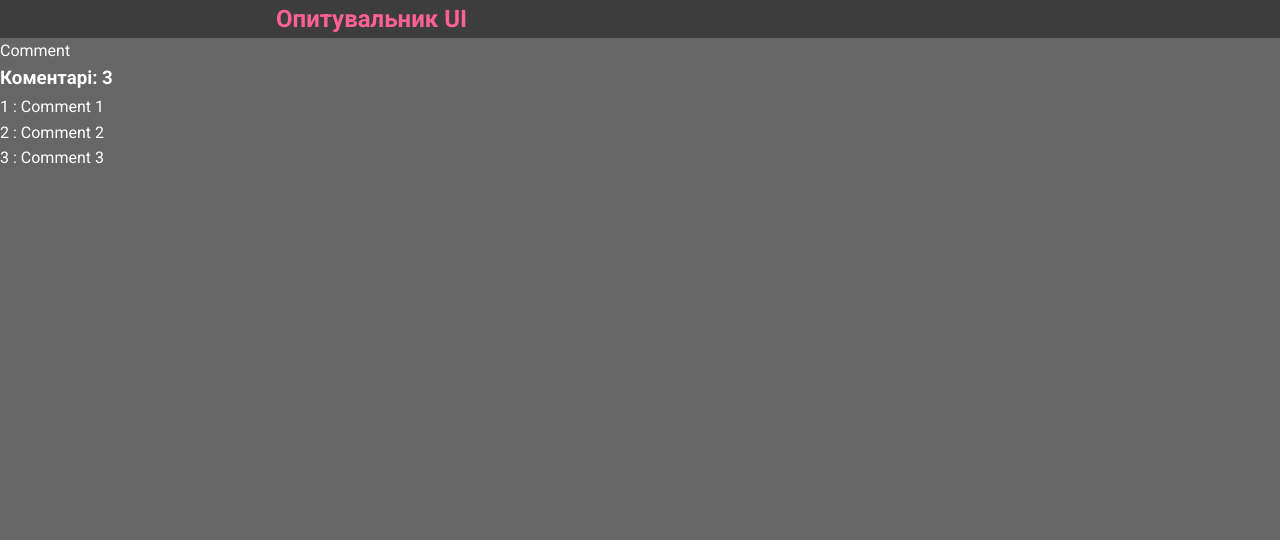
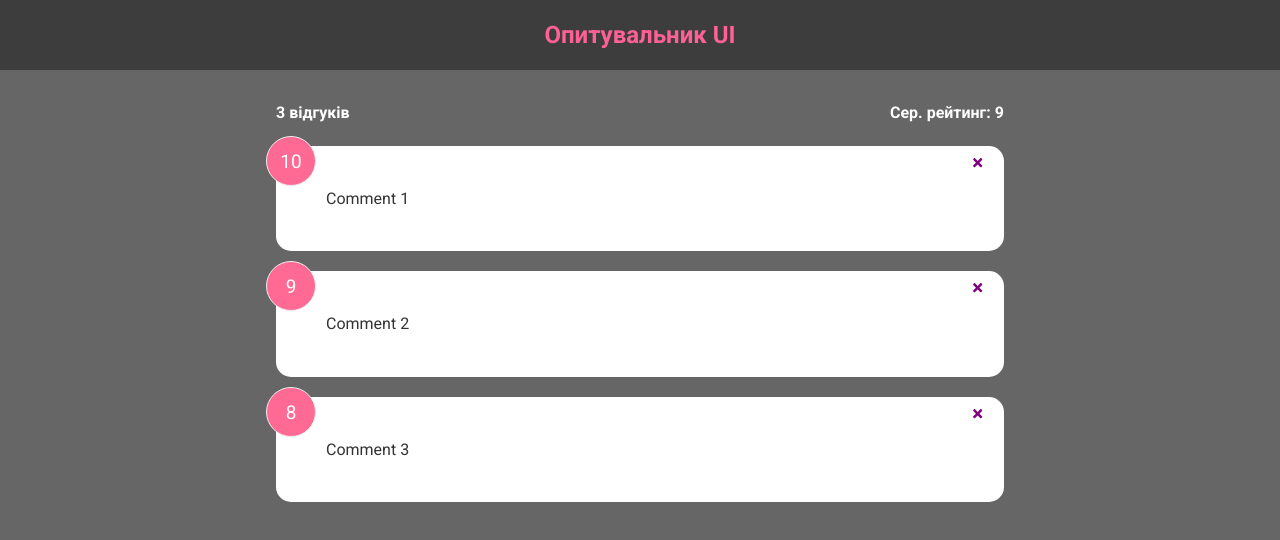
Before and after one commit to nat-dep-clg-chnu-cs/web-progarmming-2024, a React (Vite) app: page / in a window 1280 px wide. Shown: the top 540 px of the page. Built offline with nearby package versions, Linux system fonts and the light colour scheme.

Commit message:
Кінець Лекції №3
Signed-off-by: VVKo <v.v.kovdrysh@gmail.com>

```diff
--- a/package.json
+++ b/package.json
@@ -11,7 +11,8 @@
   },
   "dependencies": {
     "react": "^18.2.0",
-    "react-dom": "^18.2.0"
+    "react-dom": "^18.2.0",
+    "react-icons": "^5.0.1"
   },
   "devDependencies": {
     "@types/react": "^18.2.43",
--- a/src/App.jsx
+++ b/src/App.jsx
@@ -1,48 +1,32 @@
-import Hello from "./components/Hello"
+
 import Header from "./components/Header.jsx";
+import FeedbackData from "./data/FeedbackData.js";
+import {useState} from "react";
+import FeedBackList from "./components/FeedBackList.jsx";
+import FeedbackStat from "./components/FeedbackStat.jsx";
 
 
 function App() {
-    const msg = "Comment"
-    const showComment = true
+    const [feedbacks, setFeedbacks] = useState(FeedbackData)
 
-    const loading = false
-    const feedbacks = [
-        {
-            id: 1,
-            text: 'Comment 1',
-        },
-        {
-            id: 2,
-            text: 'Comment 2',
-        },
-        {
-            id: 3,
-            text: 'Comment 3',
-        },
-    ]
+    const deleteFeedback = (id) => {
+        if(window.confirm('Ви впевнені, що хочете видалити цей важливий відгук??')
+        ){
+            setFeedbacks(feedbacks.filter(msg => msg.id !== id))
+        }
 
-    const text = 'TEXT456'
+    }
 
-    if (loading) return (<div style={{backgroundColor: 'red'}}>Loading...</div>)
 
 
   return (
     <>
         <Header />
-        {showComment && msg }
+        <div className="container">
+            <FeedbackStat feedbacks={feedbacks} />
+            <FeedBackList feedbacks={feedbacks} handleDelete={deleteFeedback}/>
+        </div>
 
-        <h3>Коментарі: {feedbacks.length}</h3>
-      {/*<Hello />*/}
-        {showComment && (<>
-            <ul>
-                {feedbacks.map((val) => {
-                    return (
-                        <li key={val.id}>{val.id} : {val.text}</li>
-                    )
-                })}
-            </ul>
-        </>)}
     </>
   )
 }
--- /dev/null
+++ b/src/components/FeedBackItem.jsx
@@ -0,0 +1,17 @@
+import Card from "../shared/Card.jsx";
+import {FaTimes} from "react-icons/fa";
+
+
+const FeedBackItem = ({item, handleDelete}) => {
+    return (
+        <Card>
+            <div className="num-display"> {item.rating}</div>
+            <button className="close" onClick={()=>handleDelete(item.id)}>
+                <FaTimes color="purple" />
+            </button>
+            <div className="text-display">{item.text}</div>
+        </Card>
+    );
+};
+
+export default FeedBackItem;
--- /dev/null
+++ b/src/components/FeedBackList.jsx
@@ -0,0 +1,21 @@
+
+import FeedBackItem from "./FeedBackItem";
+
+const FeedBackList = ({feedbacks, handleDelete}) => {
+
+    if(!feedbacks || feedbacks.length === 0) {
+        return <p>Повідомлень немає</p>
+    }
+
+
+    return (
+        <div className="feedback-list">
+            {feedbacks.map((item) => (
+                <FeedBackItem key={item.id} item={item} handleDelete={handleDelete} />
+                ))}
+
+        </div>
+    );
+};
+
+export default FeedBackList;
--- /dev/null
+++ b/src/components/FeedbackStat.jsx
@@ -0,0 +1,15 @@
+
+
+const FeedbackStat = ({feedbacks}) => {
+    let average = feedbacks.reduce((sum, cur) => sum + +cur.rating, 0)/feedbacks.length
+    average = average.toFixed(1).replace(/[.,]0$/,'')
+
+    return (
+        <div className="feedback-stats">
+            <h4>{feedbacks.length} відгуків</h4>
+            <h4>Сер. рейтинг: {isNaN(average) ? 0 : average}</h4>
+        </div>
+    );
+};
+
+export default FeedbackStat;
--- a/src/components/Hello.jsx
+++ /dev/null
@@ -1,18 +0,0 @@
-import React from "react";
-
-
-const Hello = () => {
-  return (
-    <React.Fragment>
-      <h1>
-      Hello
-    </h1>
-    <h1 className="world">
-      World!!
-    </h1>
-    <p>from college</p>
-    </React.Fragment>
-
-  )
-}
-export default Hello;
--- /dev/null
+++ b/src/data/FeedbackData.js
@@ -0,0 +1,20 @@
+
+const FeedbackData = [
+    {
+        id: 1,
+        rating: '10',
+        text: 'Comment 1',
+    },
+    {
+        id: 2,
+        rating: 9,
+        text: 'Comment 2',
+    },
+    {
+        id: 3,
+        rating: 8,
+        text: 'Comment 3',
+    },
+]
+
+export default FeedbackData
--- a/src/index.css
+++ b/src/index.css
@@ -22,3 +22,206 @@ ul {
   margin: auto;
   padding: 0 20px;
 }
+
+header {
+  height: 70px;
+  width: 100%;
+  display: flex;
+  justify-content: space-between;
+  align-items: center;
+  margin-bottom: 30px;
+}
+
+.card {
+  background-color: #fff;
+  color: #333;
+  border-radius: 15px;
+  padding: 40px 50px;
+  margin: 20px 0;
+  position: relative;
+}
+
+.card.reverse {
+  background-color: rgba(0, 0, 0, 0.4);
+  color: #fff;
+}
+
+.card h2 {
+  font-size: 22px;
+  font-weight: 600;
+  text-align: center;
+}
+
+.rating {
+  display: flex;
+  align-items: center;
+  justify-content: space-around;
+  margin: 30px 0 40px;
+}
+.rating li,
+.num-display {
+  position: relative;
+  background: #f4f4f4;
+  width: 50px;
+  height: 50px;
+  padding: 10px;
+  text-align: center;
+  border-radius: 50%;
+  font-size: 19px;
+  border: 1px #eee solid;
+  transition: 0.3s;
+}
+
+.rating li label {
+  position: absolute;
+  top: 50%;
+  left: 50%;
+  width: 50px;
+  height: 50px;
+  padding: 10px;
+  border-radius: 50%;
+  transform: translate(-50%, -50%);
+  cursor: pointer;
+}
+
+.rating li:hover,
+.num-display {
+  background: #ff6a95;
+  color: #fff;
+}
+
+[type="radio"] {
+  opacity: 0;
+}
+
+[type="radio"]:checked ~ label {
+  background: #ff6a95;
+  color: #fff;
+}
+
+.input-group {
+  display: flex;
+  flex-direction: row;
+  border: 1px solid #ccc;
+  padding: 8px 10px;
+  border-radius: 8px;
+}
+
+input {
+  flex-grow: 2;
+  border: none;
+  font-size: 16px;
+}
+
+input:focus {
+  outline: none;
+}
+
+.feedback-stats {
+  color: #fff;
+  display: flex;
+  justify-content: space-between;
+  align-items: center;
+}
+
+.num-display {
+  position: absolute;
+  top: -10px;
+  left: -10px;
+}
+
+.close,
+.edit {
+  position: absolute;
+  top: 10px;
+  right: 20px;
+  cursor: pointer;
+  background: none;
+  border: none;
+}
+
+.edit {
+  right: 40px;
+}
+
+.btn {
+  color: #fff;
+  border: 0;
+  border-radius: 8px;
+  color: #fff;
+  width: 100px;
+  height: 40px;
+  cursor: pointer;
+}
+
+.btn-primary {
+  background-color: #202142;
+}
+
+.btn-secondary {
+  background: #ff6a95;
+}
+
+.btn:hover {
+  transform: scale(0.98);
+  opacity: 0.9;
+}
+
+.btn:disabled {
+  background-color: #cccccc;
+  color: #333;
+  cursor: auto;
+}
+
+.btn:disabled:hover {
+  transform: scale(1);
+  opacity: 1;
+}
+
+.message {
+  padding-top: 10px;
+  text-align: center;
+  color: rebeccapurple;
+}
+
+.about-link {
+  position: absolute;
+  bottom: 20px;
+  right: 20px;
+  color: #fff;
+  cursor: pointer;
+}
+
+.about-link a {
+  color: #fff;
+}
+
+.about-link a:hover {
+  color: #ff6a95;
+}
+
+.about h1 {
+  margin-bottom: 20px;
+}
+
+.about p {
+  margin: 10px 0;
+}
+
+@media (max-width: 600px) {
+  .rating li {
+    margin: 10px 3px;
+  }
+
+  .rating {
+    display: flex;
+    align-items: center;
+    justify-content: center;
+    flex-wrap: wrap;
+    margin: 30px 0 40px;
+  }
+
+  .input-group input {
+    width: 80%;
+  }
+}
--- /dev/null
+++ b/src/shared/Card.jsx
@@ -0,0 +1,10 @@
+
+const Card = ({ children }) => {
+    return (
+        <div className="card">
+            {children}
+        </div>
+    );
+};
+
+export default Card;
```
Also changed, not shown: 1 other file (tests, documents, lock files or other folders).
